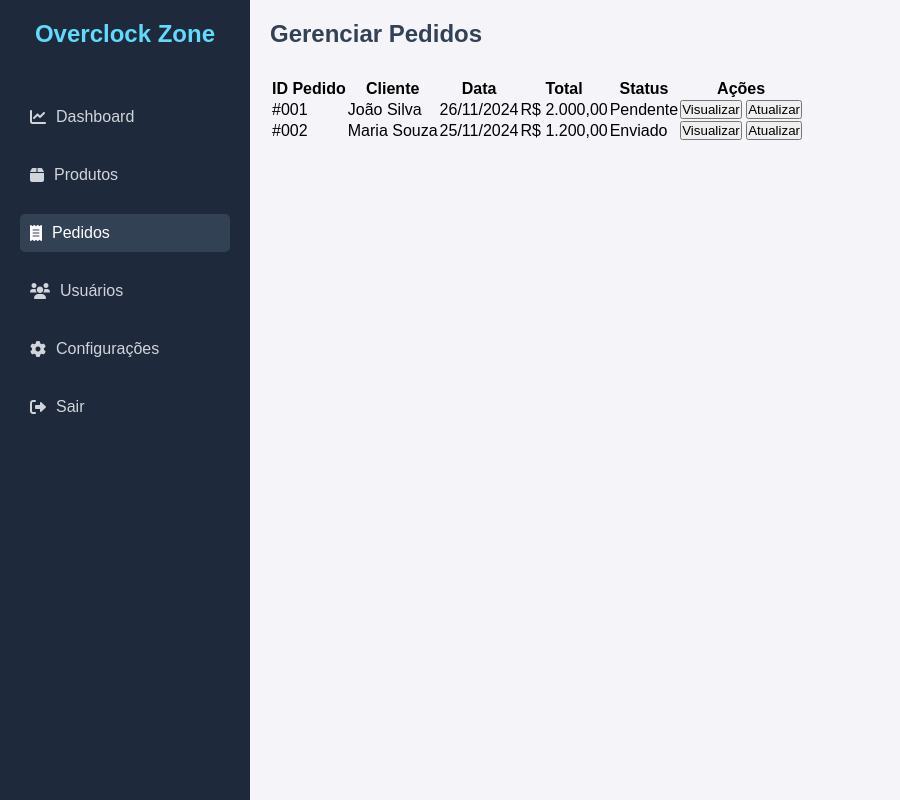
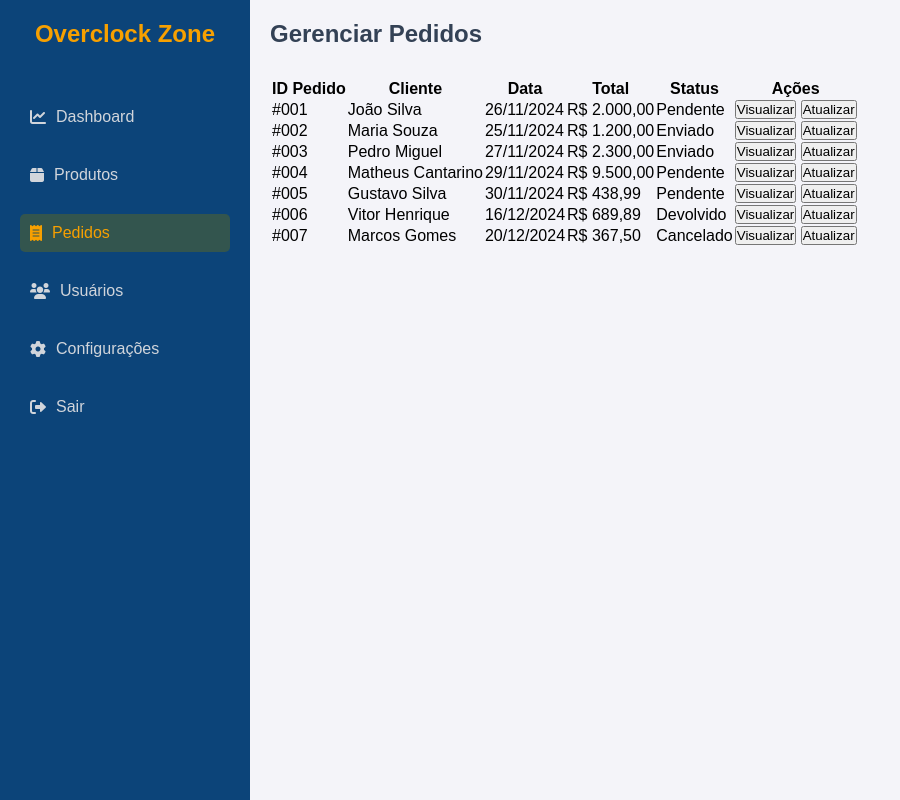
Before and after one commit to SoceryXd/projeto-integrador, a PHP site: page /admin.orders.html in a window 1280 px wide. Shown: the whole page, without its empty margins (0-900 px from the left). Run offline with PHP 8.4, Linux system fonts and the light colour scheme.

Commit message:
projeto atualizado recente

```diff
--- a/admin.orders.html
+++ b/admin.orders.html
@@ -65,6 +65,62 @@
                                 <button class="btn-update">Atualizar</button>
                             </td>
                         </tr>
+                        <tr>
+                            <td>#003</td>
+                            <td>Pedro Miguel</td>
+                            <td>27/11/2024</td>
+                            <td>R$ 2.300,00</td>
+                            <td>Enviado</td>
+                            <td>
+                                <button class="btn-view">Visualizar</button>
+                                <button class="btn-update">Atualizar</button>
+                            </td>
+                        </tr>
+                        <tr>
+                            <td>#004</td>
+                            <td>Matheus Cantarino</td>
+                            <td>29/11/2024</td>
+                            <td>R$ 9.500,00</td>
+                            <td>Pendente</td>
+                            <td>
+                                <button class="btn-view">Visualizar</button>
+                                <button class="btn-update">Atualizar</button>
+                            </td>
+                        </tr>
+                        <tr>
+                            <td>#005</td>
+                            <td>Gustavo Silva</td>
+                            <td>30/11/2024</td>
+                            <td>R$ 438,99</td>
+                            <td>Pendente</td>
+                            <td>
+                                <button class="btn-view">Visualizar</button>
+                                <button class="btn-update">Atualizar</button>
+                            </td>
+                        </tr>
+                        <tr>
+                            <td>#006</td>
+                            <td>Vitor Henrique</td>
+                            <td>16/12/2024</td>
+                            <td>R$ 689,89</td>
+                            <td>Devolvido</td>
+                            <td>
+                                <button class="btn-view">Visualizar</button>
+                                <button class="btn-update">Atualizar</button>
+                            </td>
+                        </tr>
+                        <tr>
+                            <td>#007</td>
+                            <td>Marcos Gomes</td>
+                            <td>20/12/2024</td>
+                            <td>R$ 367,50</td>
+                            <td>Cancelado</td>
+                            <td>
+                                <button class="btn-view">Visualizar</button>
+                                <button class="btn-update">Atualizar</button>
+                            </td>
+                        </tr>
+
                     </tbody>
                 </table>
             </section>
--- a/css/dashboard.css
+++ b/css/dashboard.css
@@ -1,4 +1,4 @@
-/* Reset básico */
+
 * {
     margin: 0;
     padding: 0;
@@ -6,16 +6,16 @@
     font-family: Arial, sans-serif;
 }
 
-/* Container geral */
+
 .dashboard-container {
     display: flex;
     min-height: 100vh;
     background-color: #f4f4f9;
 }
 
-/* Sidebar */
+
 .sidebar {
-    background-color: #1e293b;
+    background-color: #0c4479;
     color: #fff;
     width: 250px;
     padding: 20px;
@@ -30,7 +30,7 @@
 
 .sidebar .brand h2 {
     font-size: 24px;
-    color: #61dafb;
+    color: #f7a000;
 }
 
 .sidebar nav ul {
@@ -53,15 +53,15 @@
 
 .sidebar nav ul li a:hover,
 .sidebar nav ul li a.active {
-    background-color: #334155;
-    color: #fff;
+    background-color: #33554e;
+    color: #f7a000;
 }
 
 .sidebar nav ul li a i {
     margin-right: 10px;
 }
 
-/* Main Content */
+
 .main-content {
     flex: 1;
     padding: 20px;
@@ -96,7 +96,7 @@ header .admin-profile span {
     color: #334155;
 }
 
-/* Stats Section */
+
 .stats {
     display: grid;
     grid-template-columns: repeat(auto-fit, minmax(200px, 1fr));
@@ -120,7 +120,7 @@ header .admin-profile span {
 
 .stat-card i {
     font-size: 30px;
-    color: #61dafb;
+    color: #051c5c;
     margin-right: 15px;
 }
 
@@ -133,7 +133,7 @@ header .admin-profile span {
     color: #6b7280;
 }
 
-/* Recent Activities */
+
 .recent-activities {
     background-color: #ffffff;
     border-radius: 8px;
@@ -169,7 +169,7 @@ header .admin-profile span {
     background-color: #f1f5f9;
 }
 
-/* Responsividade */
+
 @media (max-width: 768px) {
     .sidebar {
         width: 200px;
--- a/register.html
+++ b/register.html
@@ -136,6 +136,7 @@
             background-color: #333;
             color: white;
         }
+
     </style>
 </body>
 </html>
```
Also changed, not shown: admin.dashboard.html (+34 -2 lines), admin.users.html (+60 -0 lines).
